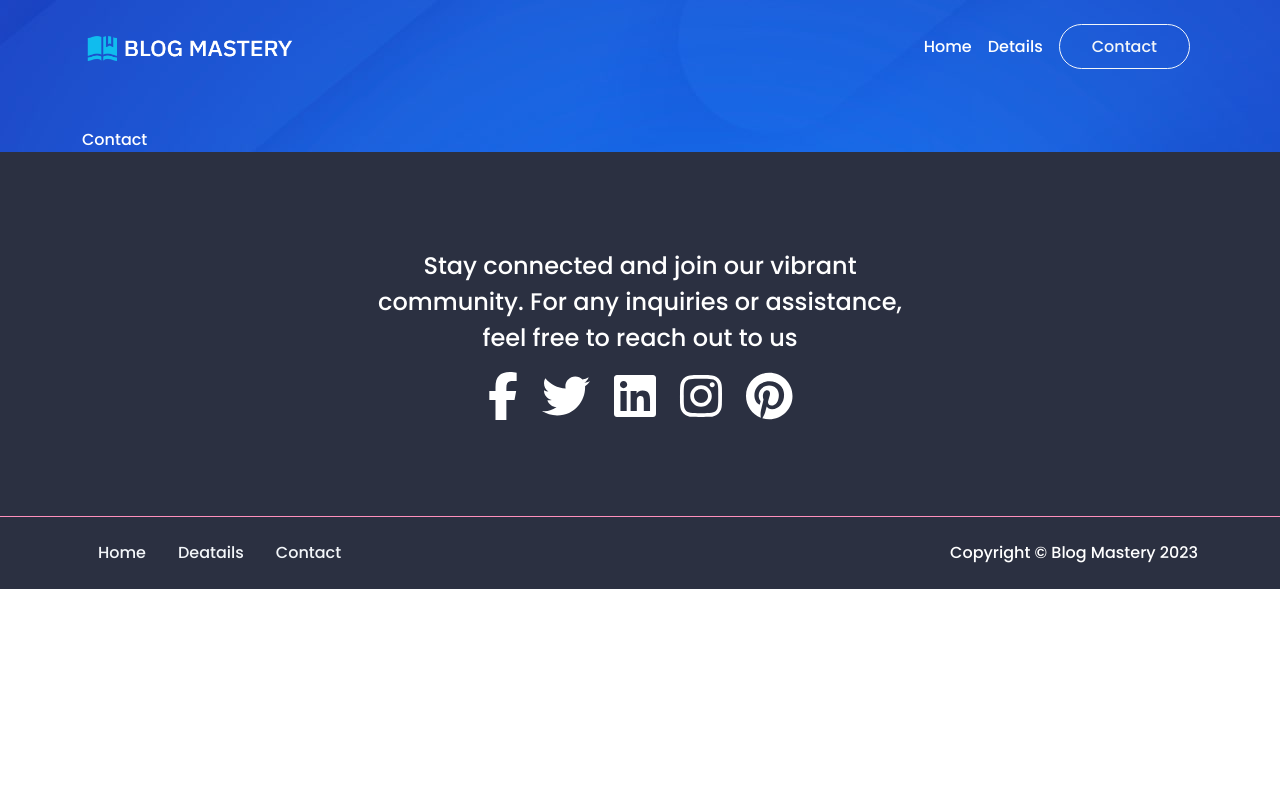
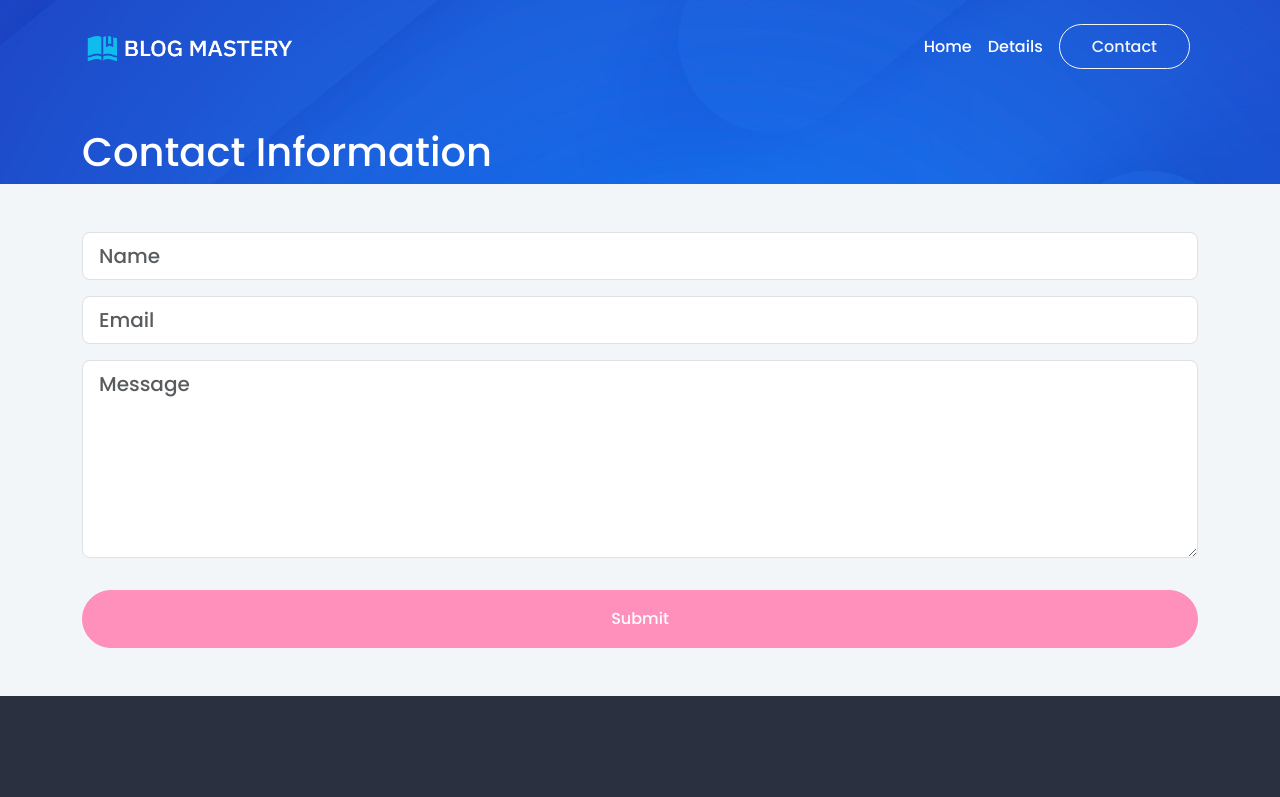
Before and after one commit to imran-farooq7/blog-mastery, a Next.js app: page /contact in a window 1280 px wide. Shown: the top 797 px of the page. Built offline with nearby package versions, Linux system fonts and the light colour scheme.

Commit message:
Build Contact form page

```diff
--- /dev/null
+++ b/app/components/Contact.tsx
@@ -0,0 +1,41 @@
+export const Contact = () => {
+	return (
+		<div className="py-5 bg-light">
+			<div className="container">
+				<div className="row">
+					<div className="col-12">
+						<form>
+							<div className="mb-3">
+								<input
+									type="text"
+									className="form-control form-control-lg"
+									placeholder="Name"
+								/>
+							</div>
+							<div className="mb-3">
+								<input
+									type="email"
+									className="form-control form-control-lg"
+									placeholder="Email"
+								/>
+							</div>
+							<div className="mb-3">
+								<textarea
+									className="form-control form-control-lg"
+									name="message"
+									rows={6}
+									placeholder="Message"
+								/>
+							</div>
+							<div className="d-grid">
+								<button className="btn btn-primary text-white mt-3 p-3 rounded-5">
+									Submit
+								</button>
+							</div>
+						</form>
+					</div>
+				</div>
+			</div>
+		</div>
+	);
+};
--- a/app/contact/page.tsx
+++ b/app/contact/page.tsx
@@ -1,3 +1,4 @@
+import { Contact } from "../components/Contact";
 import Footer from "../components/Footer";
 import Header from "../components/Header";
 import Social from "../components/Social";
@@ -9,11 +10,14 @@ const ContactPage = () => {
 				<div className="hero pt-7 text-white">
 					<div className="container-xl">
 						<div className="row">
-							<div className="col-12">Contact</div>
+							<div className="col-12">
+								<h1>Contact Information</h1>
+							</div>
 						</div>
 					</div>
 				</div>
 			</Header>
+			<Contact />
 			<Social />
 			<Footer />
 		</>
```
